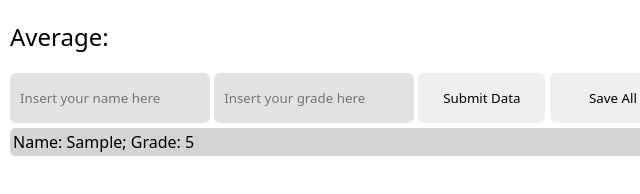
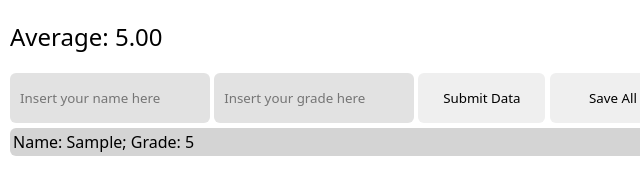
Before and after one commit to MatheusPaternez/student-data-manager, a plain HTML site: page index.html in a window 1280 px wide. Both pictures are taken after typing "Sample", "5" into the empty fields and a click on the button "Submit Data". Shown: the full height of the page, 10-650 px from the left. Drawn offline with Linux system fonts and the light colour scheme.

Commit message:
Average Feature Added

```diff
--- a/app.js
+++ b/app.js
@@ -3,6 +3,7 @@ const gradeInput = document.getElementById("grade-input");
 const buttonInput = document.getElementById("submit-button");
 const saveButton = document.getElementById("save-button");
 const clearButton = document.getElementById("clear-button");
+const average = document.getElementById("average-grade");
 const main = document.querySelector("main");
 
 const DATA_KEY = "dataNameGrade";
@@ -38,6 +39,7 @@ const loadSavedData = () => {
         dataList = [];
         // If not exist, then return an empty array
     }
+    calculateAverage();
     showData();
 }
 
@@ -56,6 +58,7 @@ buttonInput.addEventListener("click", function (e) {
         dataList.push(newData);
         // Push those data to the datalist
 
+        calculateAverage();
         showData();
         // Show data in screen
         nameInput.value = "";
@@ -80,8 +83,27 @@ clearButton.addEventListener("click", function (e) {
     // Remove every data from local storage
     dataList = [];
     // Remove every data from datalist
+    calculateAverage();
     showData();
     // Then, after all storage variables became empty, call the function for showing data
 });
 
+// Average Function
+const calculateAverage = () => {
+    // Calculate if data exist only
+    if (dataList.length === 0) {
+        average.innerHTML = "Average: 0.00";
+        return;
+    }
+
+    // Sum the grades
+    const total = dataList.reduce((sum, item) => sum + Number(item.grade), 0);
+
+    // Calculate the average
+    const avg = total / dataList.length;
+
+    // Show the average in the h1 HTML element, with 2 decimal numbers
+    average.innerHTML = `Average: ${avg.toFixed(2)}`;
+}
+
 loadSavedData();
```
Also changed, not shown: index.html (+1 -0 lines).
